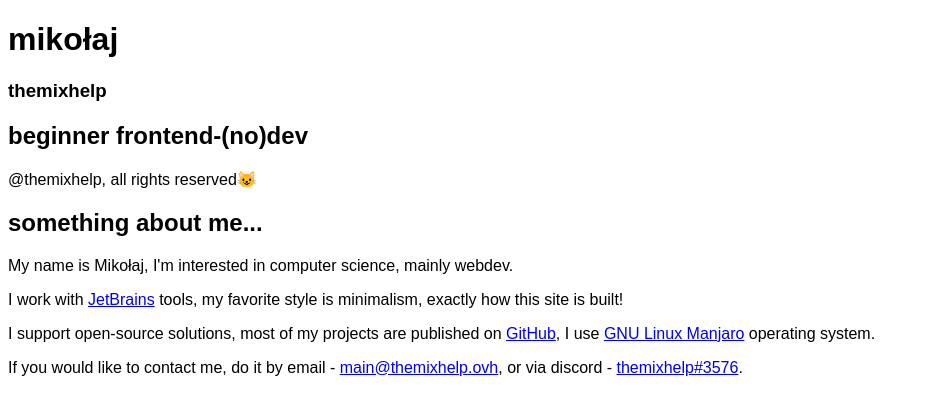
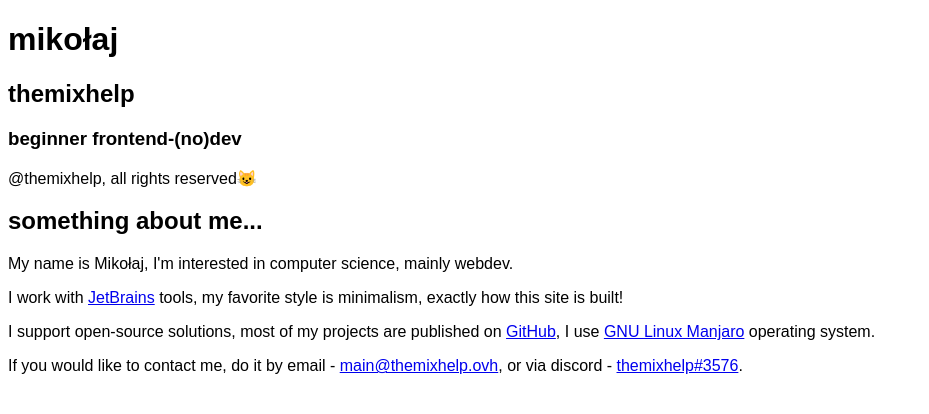
Before and after one commit to themixhelp/portfolio, a website: page src/index.pug in a window 1280 px wide. Shown: the whole page, without its empty margins (0-929 px from the left). Drawn offline with nearby package versions, Linux system fonts and the light colour scheme; files that its build step writes are made by us from their sources.

Commit message:
lighthouse optimalization

```diff
--- a/src/includes/landing-page.pug
+++ b/src/includes/landing-page.pug
@@ -1,9 +1,9 @@
 main.main-element
 
     h1.font-black.text-5xl mikołaj
-    h3.mt-2.font-light.text-1xl themixhelp
+    h2.mt-2.font-light.text-1xl themixhelp
 
-    h2.mt-4.font-normal.text-2xl beginner frontend-(no)dev
+    h3.mt-4.font-normal.text-2xl beginner frontend-(no)dev
 
     span.custom-pos.left-0 @themixhelp, all rights reserved
     span.custom-pos.right-0 😺
```
Also changed, not shown: public/index.html, 1 other file.
